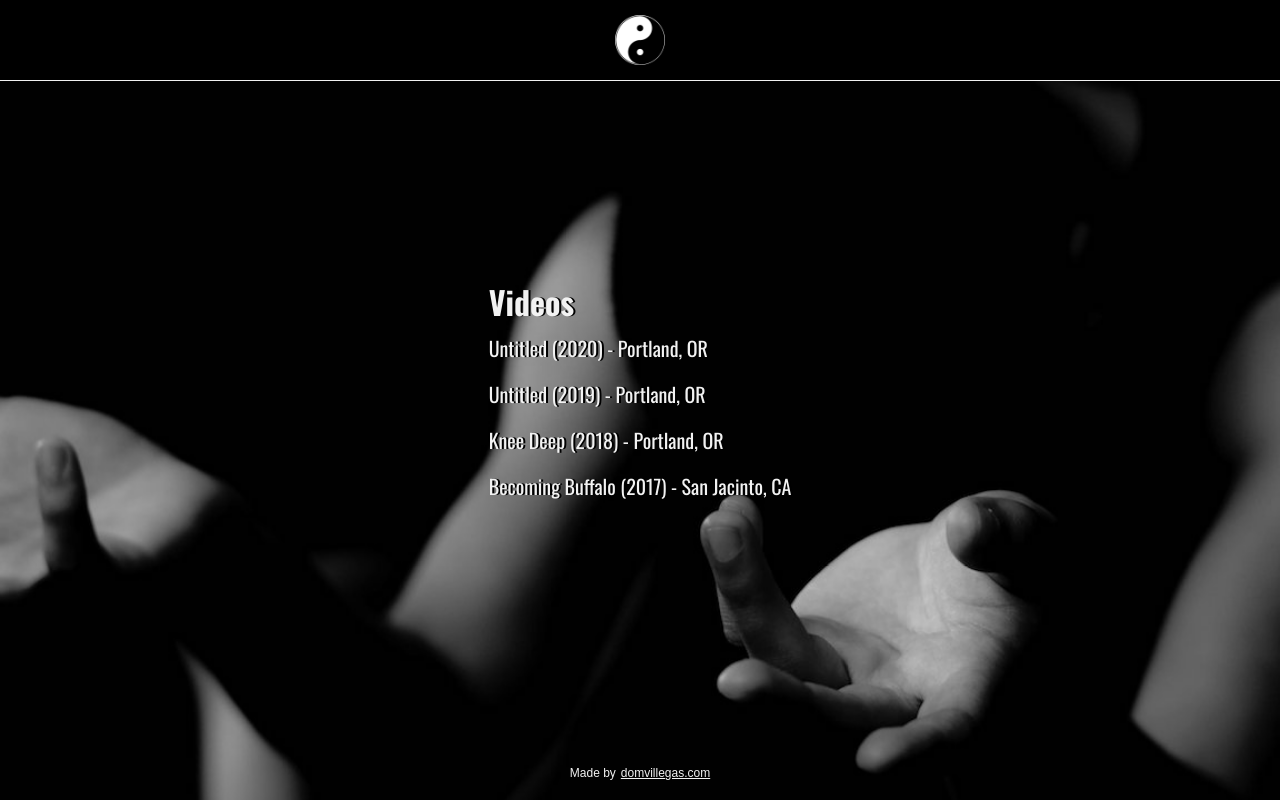
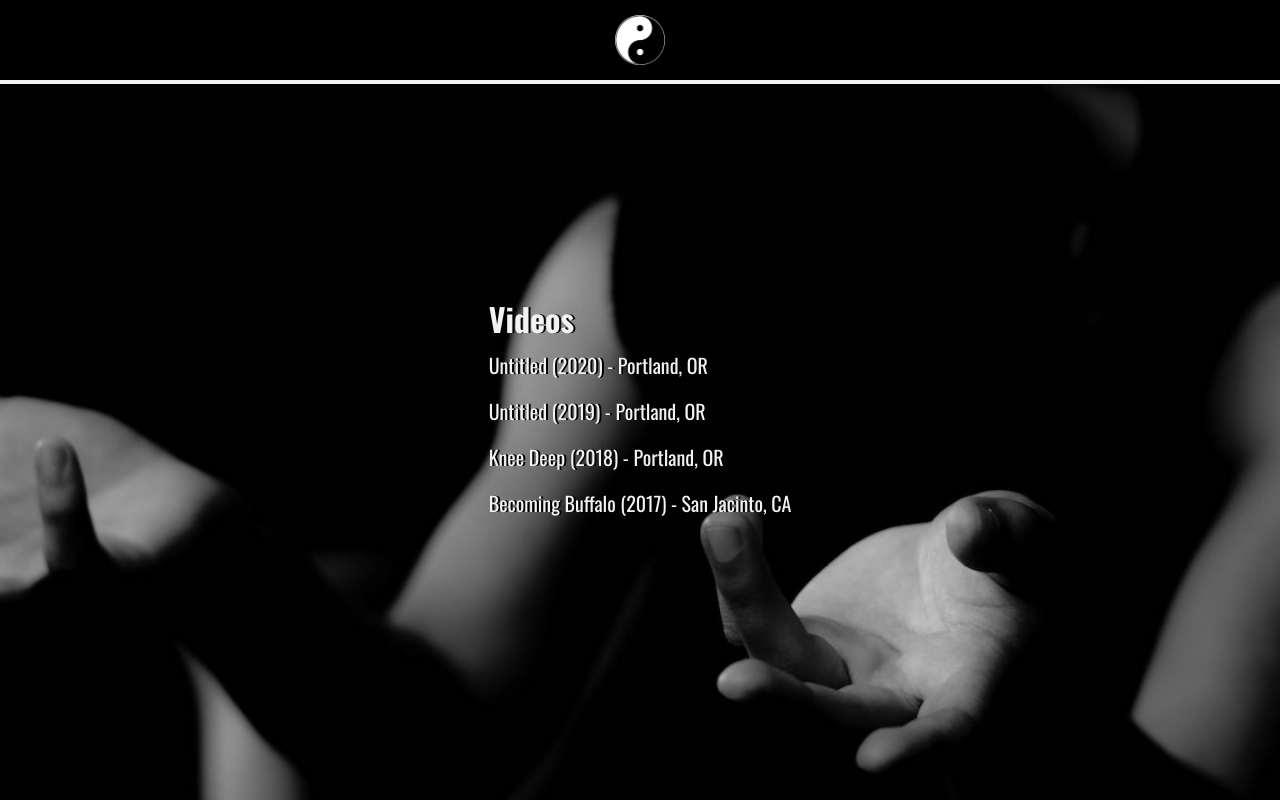
Before and after one commit to domvillegas/tongue, a Next.js app: page /archive in a window 1280 px wide. Built offline with nearby package versions, Linux system fonts and the light colour scheme.

Commit message:
Remove website promotion.

```diff
--- a/src/components/MadeWithLove/MadeWithLove.module.scss
+++ /dev/null
@@ -1,18 +0,0 @@
-@use "../../styles//global-utils.module.scss" as *;
-
-.madeWithLove {
-  display: flex;
-  justify-content: center;
-  width: 100%;
-  font-size: 12px;
-  font-family: sans-serif;
-  margin-bottom: 20px;
-
-  @media (min-width: 1500px) {
-    font-size: 16px;
-  }
-
-  a {
-    margin-left: 5px;
-  }
-}
--- a/src/components/MadeWithLove/MadeWithLove.tsx
+++ /dev/null
@@ -1,19 +0,0 @@
-import React from "react";
-import styles from "./MadeWithLove.module.scss";
-
-interface Props {
-  className?: string;
-}
-
-const MadeWithLove = ({ className }: Props) => {
-  return (
-    <span className={`${styles.madeWithLove} ${className ? className : ""}`}>
-      Made by{" "}
-      <a href="https://www.domvillegas.com/" target="_blank">
-        domvillegas.com
-      </a>
-    </span>
-  );
-};
-
-export default MadeWithLove;
--- a/src/pages/archive/index.module.scss
+++ b/src/pages/archive/index.module.scss
@@ -27,9 +27,9 @@
 .contentContainer {
   display: flex;
   flex-direction: column;
+  justify-content: center;
   padding: $global-padding;
   text-shadow: $small-text-shadow;
-  margin-top: auto;
 }
 
 .link {
@@ -40,7 +40,3 @@
 
   font-size: 20px !important;
 }
-
-.madeWithLove {
-  margin-top: auto;
-}
--- a/src/pages/archive/index.tsx
+++ b/src/pages/archive/index.tsx
@@ -1,7 +1,6 @@
 import React, { useEffect } from "react";
 import styles from "./index.module.scss";
 import BackButton from "@/components/MenuButton/MenuButton";
-import MadeWithLove from "@/components/MadeWithLove/MadeWithLove";
 import backgroundImage from "../../assets/backgrounds/archive.jpg";
 
 const data = [
@@ -62,7 +61,6 @@ const Archive = () => {
           );
         })}
       </div>
-      <MadeWithLove className={styles.madeWithLove} />
     </div>
   );
 };
--- a/src/pages/contact/index.module.scss
+++ b/src/pages/contact/index.module.scss
@@ -40,7 +40,6 @@
   text-align: center;
   display: flex;
   flex-direction: column;
-  margin-top: auto;
 
   i {
     font-size: 30px;
@@ -62,7 +61,3 @@
     margin: 0 5px;
   }
 }
-
-.madeWithLove {
-  margin-top: auto;
-}
--- a/src/pages/contact/index.tsx
+++ b/src/pages/contact/index.tsx
@@ -1,7 +1,6 @@
 import React, { useEffect } from "react";
 import styles from "./index.module.scss";
 import MenuButton from "@/components/MenuButton/MenuButton";
-import MadeWithLove from "@/components/MadeWithLove/MadeWithLove";
 import backgroundImage from "../../assets/backgrounds/contact.jpg";
 
 const Contact = () => {
@@ -52,7 +51,6 @@ const Contact = () => {
           />
         </div>
       </div>
-      <MadeWithLove className={styles.madeWithLove} />
     </div>
   );
 };
--- a/src/pages/in-the-rough/InTheRough.module.scss
+++ b/src/pages/in-the-rough/InTheRough.module.scss
@@ -14,21 +14,15 @@
   display: flex;
   flex-direction: column;
   align-items: center;
-  margin-top: 60vw;
   margin-bottom: 40px;
-  max-width: 700px;
-
-  @media (min-width: 500px) {
-    margin-top: auto;
-  }
+  margin-top: 85px;
+  max-width: 800px;
 
   p {
-    // text-align: left;
-    margin-bottom: 60px;
+    margin-bottom: 30px;
   }
 
   .button {
-    margin-bottom: 30px;
     text-decoration: none;
     border: 1px solid white;
     padding: 10px;
@@ -41,7 +35,3 @@
   align-items: center;
   margin-bottom: 30px;
 }
-
-.madeWithLove {
-  margin-top: auto;
-}
--- a/src/pages/in-the-rough/index.tsx
+++ b/src/pages/in-the-rough/index.tsx
@@ -1,5 +1,4 @@
 import React, { useEffect } from "react";
-import MadeWithLove from "@/components/MadeWithLove/MadeWithLove";
 import MenuButton from "@/components/MenuButton/MenuButton";
 import styles from "./InTheRough.module.scss";
 
@@ -38,6 +37,7 @@ const InTheRough = () => {
               New Expressive Works
             </a>
           </span>
+          <span>Applications due December 1, 2023</span>
         </div>
         <a
           className={styles.button}
@@ -46,9 +46,7 @@ const InTheRough = () => {
         >
           Apply Here
         </a>
-        <span>Applications due December 1, 2023</span>
       </div>
-      <MadeWithLove className={styles.madeWithLove} />
     </div>
   );
 };
--- a/src/pages/the-company/index.tsx
+++ b/src/pages/the-company/index.tsx
@@ -3,7 +3,6 @@ import MenuButton from "@/components/MenuButton/MenuButton";
 import styles from "./the-company.module.scss";
 import { theCompanyData } from "../../utils/the-company-data";
 import Image from "next/image";
-import MadeWithLove from "@/components/MadeWithLove/MadeWithLove";
 
 const TheCompany = () => {
   useEffect(() => {
@@ -61,7 +60,6 @@ const TheCompany = () => {
           );
         })}
       </div>
-      <MadeWithLove className={styles.madeWithLove} />
     </>
   );
 };
--- a/src/pages/the-company/the-company.module.scss
+++ b/src/pages/the-company/the-company.module.scss
@@ -44,8 +44,3 @@
 .memberCopy {
   margin-bottom: 75px;
 }
-
-.madeWithLove {
-  position: relative;
-  bottom: 50px;
-}
--- a/src/pages/upcoming/Upcoming.module.scss
+++ b/src/pages/upcoming/Upcoming.module.scss
@@ -14,9 +14,9 @@
   display: flex;
   flex-direction: column;
   align-items: center;
-  margin-top: auto;
+
+  a {
+    border-bottom: 1px solid white;
+    text-decoration: none;
+  }
 }
-
-.madeWithLove {
-  margin-top: auto;
-}
--- a/src/pages/upcoming/index.tsx
+++ b/src/pages/upcoming/index.tsx
@@ -1,5 +1,4 @@
 import React, { useEffect } from "react";
-import MadeWithLove from "@/components/MadeWithLove/MadeWithLove";
 import MenuButton from "@/components/MenuButton/MenuButton";
 import styles from "./Upcoming.module.scss";
 
@@ -27,7 +26,6 @@ const Upcoming = () => {
         </a>
         <span>810 SE Belmont St, Portland, OR 97214</span>
       </div>
-      <MadeWithLove className={styles.madeWithLove} />
     </div>
   );
 };
```
